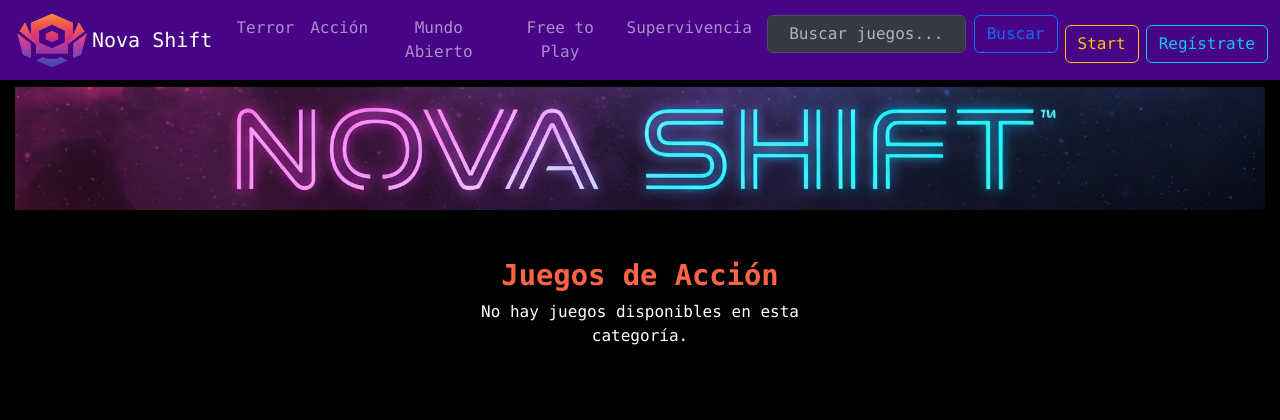
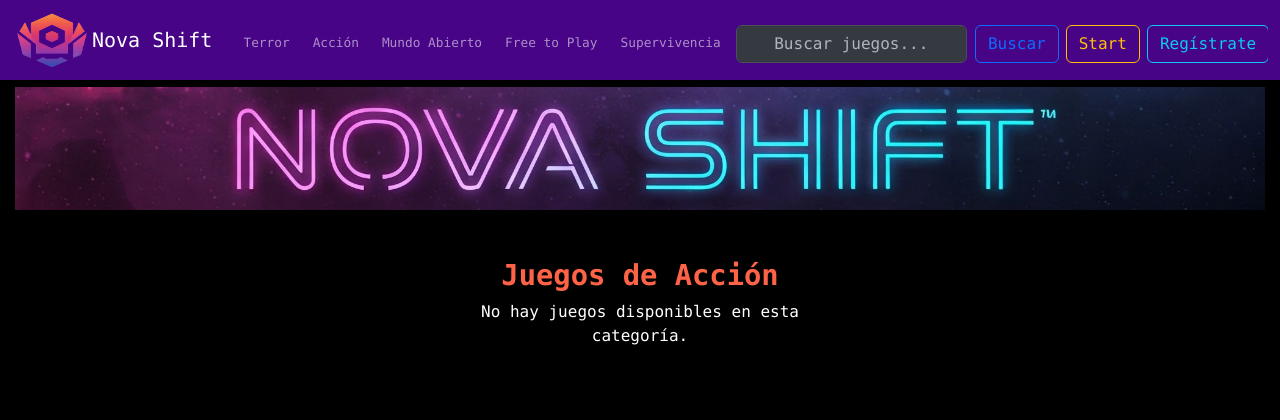
Before and after one commit to mk-vzla/nova_app, a Django app: page /accion in a window 1280 px wide. Shown: the top 420 px of the page. Run offline with Django 5.2, Linux system fonts and the light colour scheme; data that the repository does not hold is empty; some libraries are stand-ins or nearby versions.

Commit message:
navbarQuickFix

```diff
--- a/nshift/static/css/estilos.css
+++ b/nshift/static/css/estilos.css
@@ -239,6 +239,19 @@ table img:hover {
     background-image: none !important;
 }
 
+
+.navbar-nav {
+    flex-wrap: nowrap;
+    overflow-x: auto;
+}
+
+.navbar-nav .nav-link {
+    font-size: clamp(0.75rem, 1vw, 1rem);
+    white-space: nowrap;
+    padding: 0.5rem 0.75rem;
+}
+
+
 .navbar.fixed-top {
     transition: padding 0.3s, height 0.3s, width 0.3s;
     height: 80px;
--- a/nshift/templates/includes/nav_bar.html
+++ b/nshift/templates/includes/nav_bar.html
@@ -12,19 +12,19 @@
         </button>
         <div class="collapse navbar-collapse" id="navbarSupportedContent">
             <ul class="navbar-nav me-auto mb-2 mb-lg-0">
-                <li class="nav-item">
+                <li class="nav-item separar_Vert">
                     <a class="nav-link" href="{% url 'terror' %}">Terror</a>
                 </li>
-                <li class="nav-item">
+                <li class="nav-item separar_Vert">
                     <a class="nav-link" href="{% url 'accion' %}">Acción</a>
                 </li>
-                <li class="nav-item">
+                <li class="nav-item separar_Vert">
                     <a class="nav-link" href="{% url 'mundo_abierto' %}">Mundo Abierto</a>
                 </li>
-                <li class="nav-item">
+                <li class="nav-item separar_Vert">
                     <a class="nav-link" href="{% url 'free_to_play' %}">Free to Play</a>
                 </li>
-                <li class="nav-item">
+                <li class="nav-item separar_Vert">
                     <a class="nav-link" href="{% url 'supervivencia' %}">Supervivencia</a>
                 </li>
                 <li>
```
